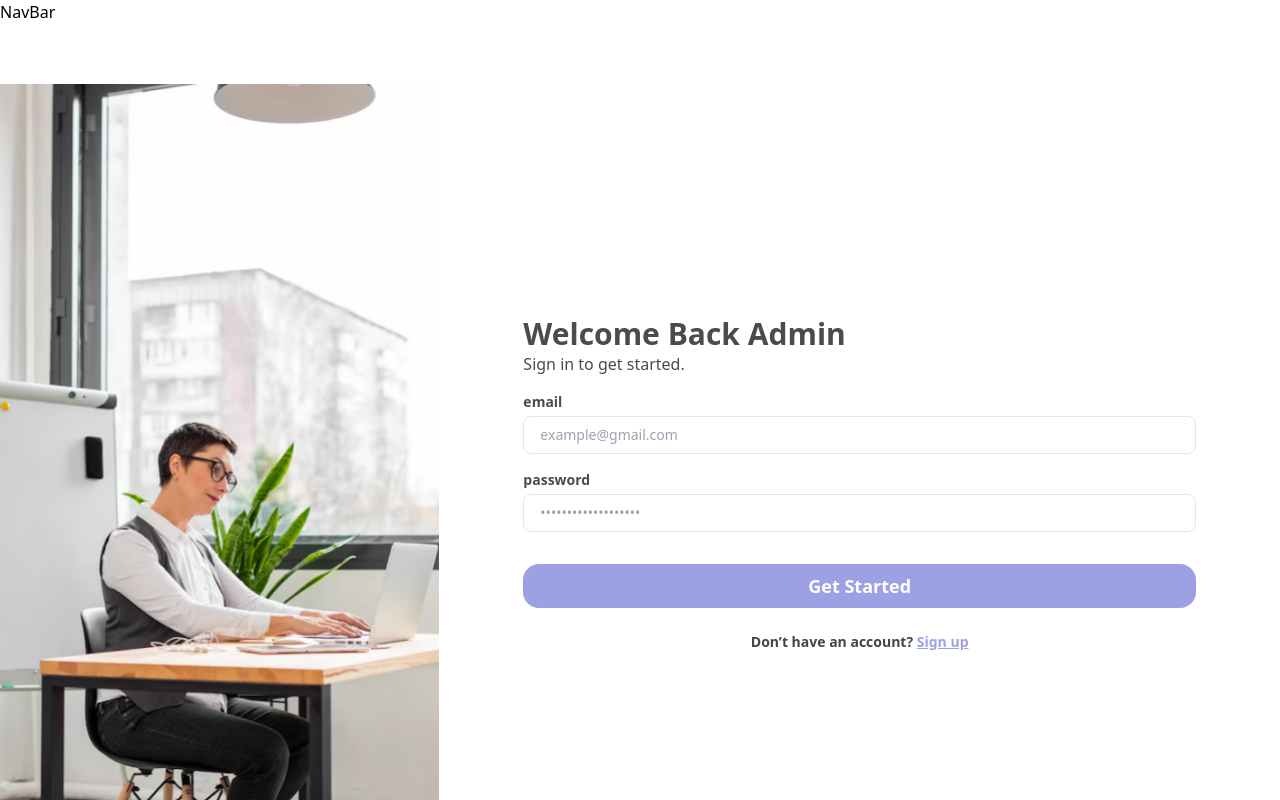
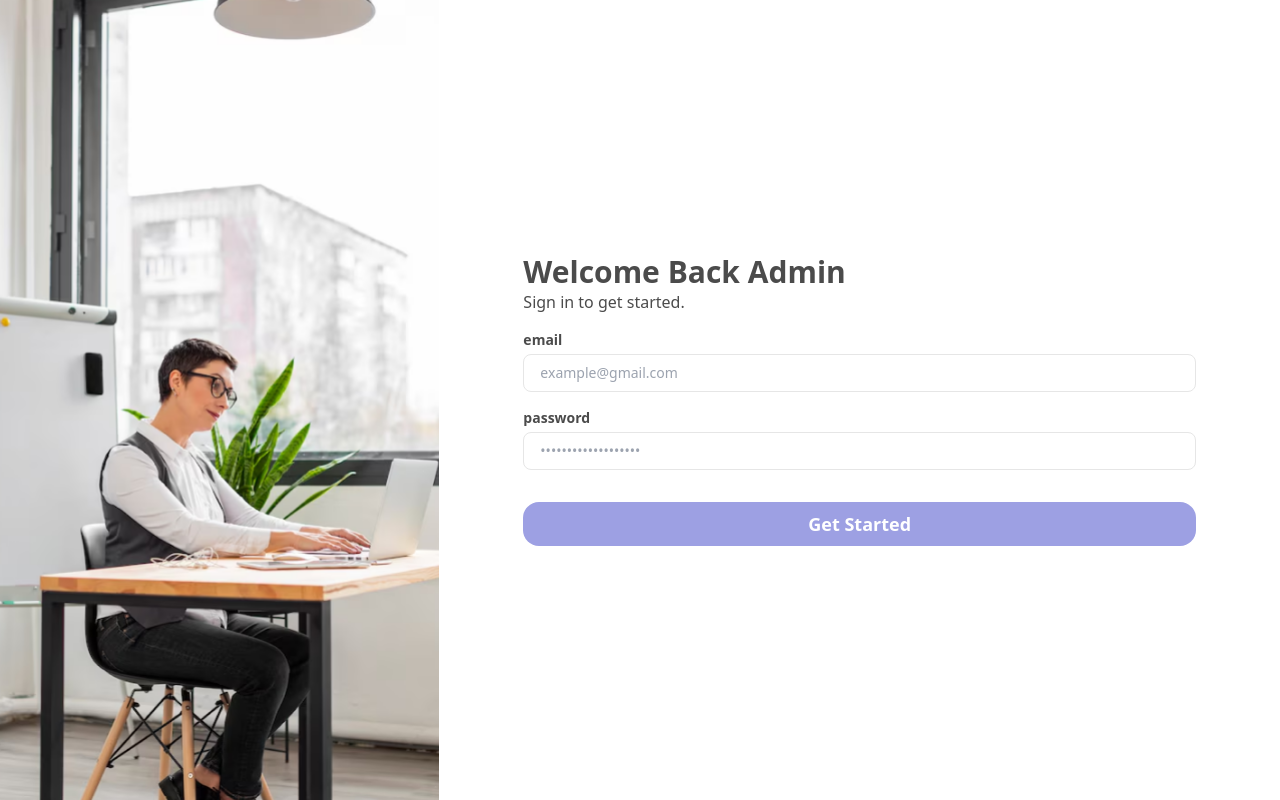
Before and after one commit to imadbenmadi/DzidCom_Dashboard, a React (Vite) app: page /Login in a window 1280 px wide. Built offline with nearby package versions, Linux system fonts and the light colour scheme; no server answers.

Commit message:
fixing authenthicatyion

```diff
--- a/src/App.jsx
+++ b/src/App.jsx
@@ -18,7 +18,7 @@ function App() {
                     "http://localhost:3000/Admin_CheckAuth",
                     {
                         withCredentials: true,
-                        validateStatus: () => true,
+                        // validateStatus: () => true,
                     }
                 );
                 console.log(
@@ -92,9 +92,8 @@ function App() {
                     });
             });
         };
-
-        // Promise.all([fetch_fonts(), fetch_images(), fetchData()]);
-        Promise.all([fetchData()])
+        // Promise.all([fetchData()]);
+        Promise.all([fetch_fonts(), fetch_images(), fetchData()])
             .then(() => {
                 console.log("Done");
                 setLoading(false);
--- a/src/Components/Auth/Login/Login.jsx
+++ b/src/Components/Auth/Login/Login.jsx
@@ -110,15 +110,6 @@ function Login() {
                                 </Form>
                             )}
                         </Formik>
-                        <div className="pt-6 text-sm font-semibold text-gray_v text-center">
-                            Don’t have an account?{" "}
-                            <Link
-                                to={"/Register"}
-                                className=" underline text-perpol_v"
-                            >
-                                Sign up
-                            </Link>
-                        </div>
                     </div>
                 </div>
             </div>
--- a/src/Router.jsx
+++ b/src/Router.jsx
@@ -22,12 +22,12 @@ const routes = createBrowserRouter([
                 element: <Home />,
                 errorElement: <ErrorElement />,
             },
-            {
-                path: "/Login",
-                element: <Login />,
-                errorElement: <ErrorElement />,
-            },
         ],
+    },
+    {
+        path: "/Login",
+        element: <Login />,
+        errorElement: <ErrorElement />,
     },
 
     {
```
